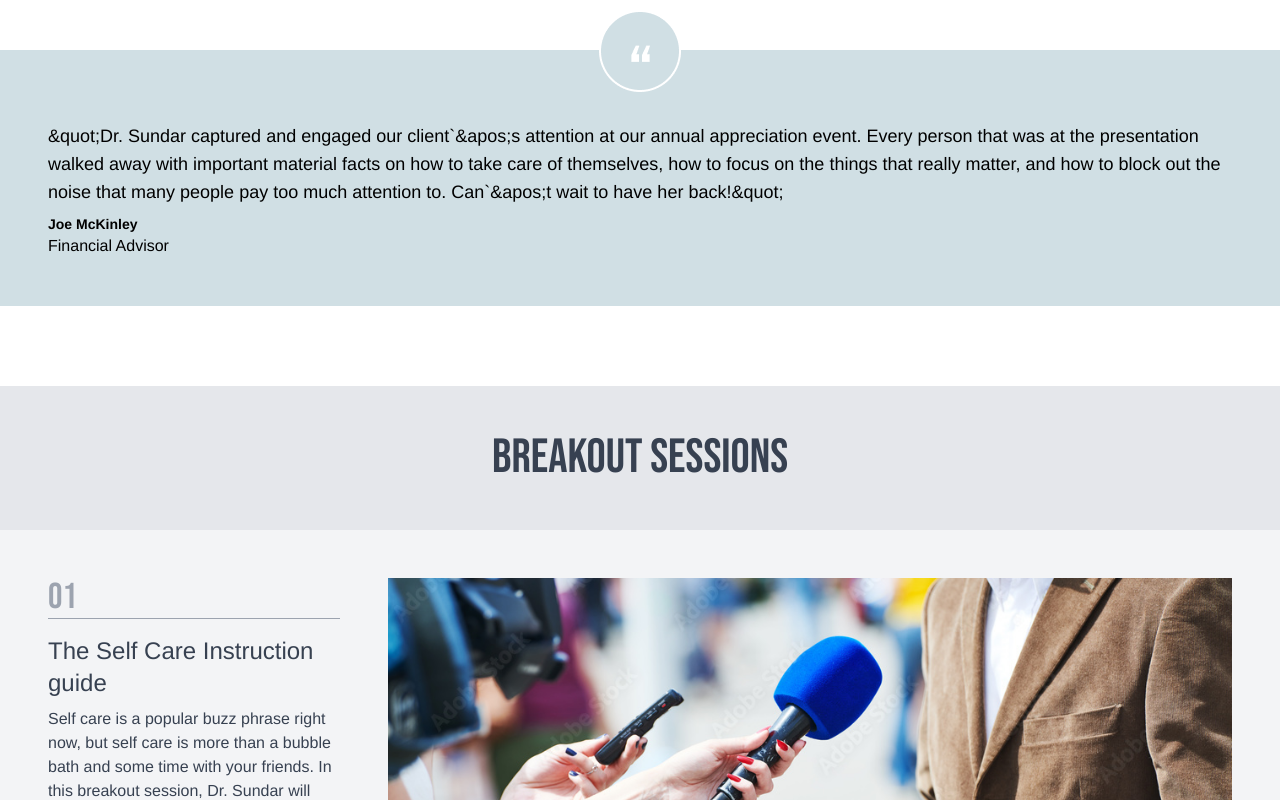
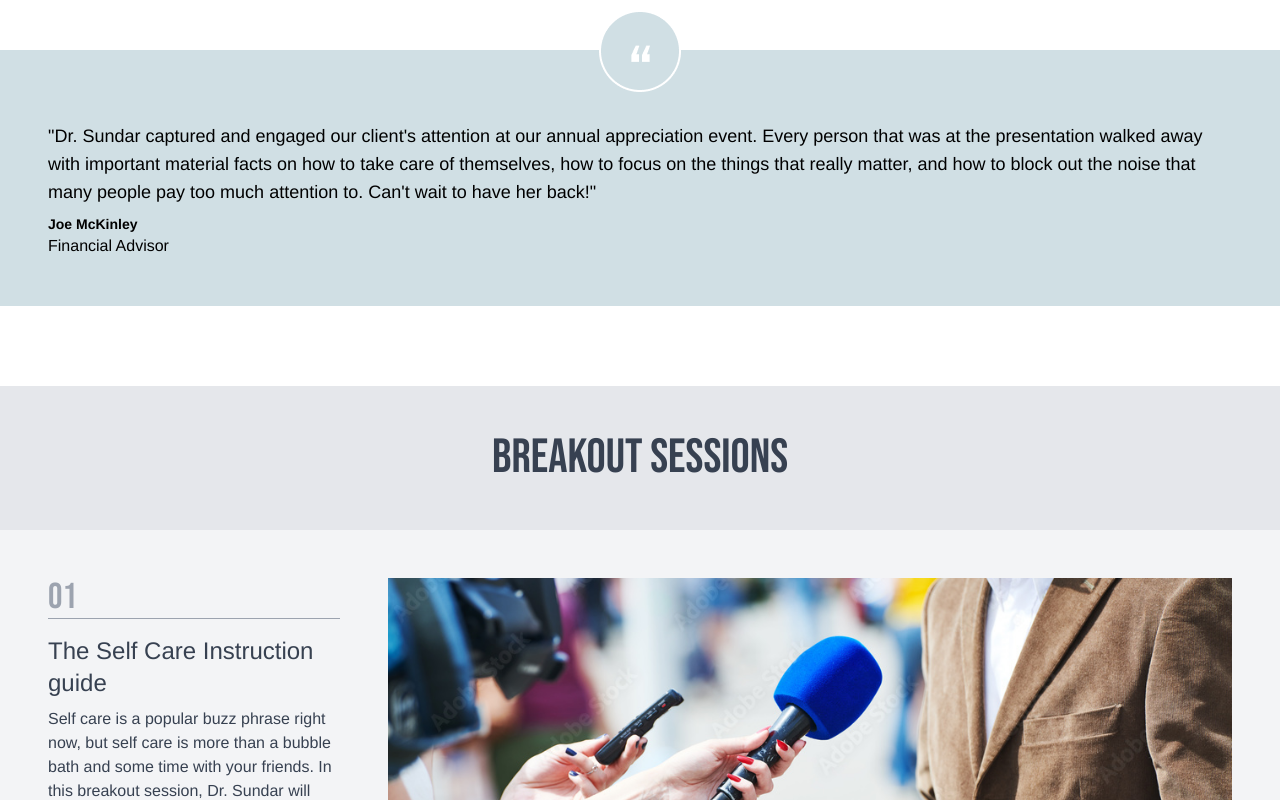
Before and after one commit to rogerkatona/heedhiscall, a Next.js app: page /speaker in a window 1280 px wide. Shown: the part 2360-3160 px from the top of the page. Built offline with nearby package versions, Linux system fonts and the light colour scheme; what aws-amplify would draw is missing.

Commit message:
Resolved quote issue in array and on page.

```diff
--- a/components/quote.js
+++ b/components/quote.js
@@ -28,7 +28,7 @@ export default function Quote(props) {
                                         />
                                     </div>
                                     <div className="flex flex-col pt-12">
-                                        <div className="text-lg"> {filteredItem.text} </div>
+                                        <div className="text-lg">&quot;{filteredItem.text}&quot;</div>
                                         <div className="font-bold text-sm mt-2"> {filteredItem.author}</div>
                                         <div className="font-light"> {filteredItem.title}</div>
                                     </div>
--- a/data/quoteItems.js
+++ b/data/quoteItems.js
@@ -8,7 +8,7 @@ const quoteItems = [
     },
     {
         id:1,
-        text: "&quot;Dr. Sundar captured and engaged our client`&apos;s attention at our annual appreciation event.  Every person that was at the presentation walked away with important material facts on how to take care of themselves, how to focus on the things that really matter, and how to block out the noise that many people pay too much attention to. Can`&apos;t wait to have her back!&quot;",
+        text: "Dr. Sundar captured and engaged our client's attention at our annual appreciation event.  Every person that was at the presentation walked away with important material facts on how to take care of themselves, how to focus on the things that really matter, and how to block out the noise that many people pay too much attention to. Can't wait to have her back!",
         author: "Joe McKinley",
         title: 'Financial Advisor',
         src: '/image/quoteGraphic_teal.png',
```
